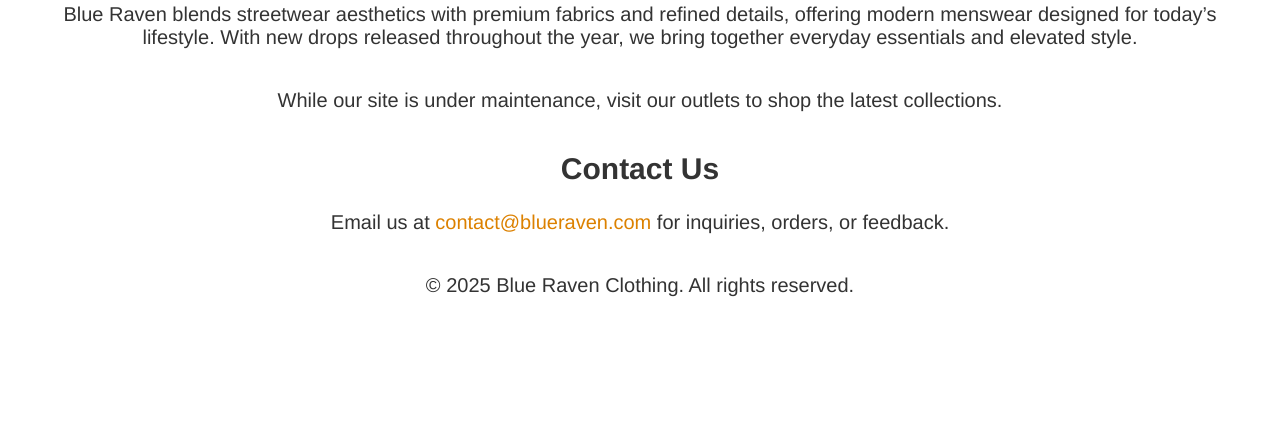
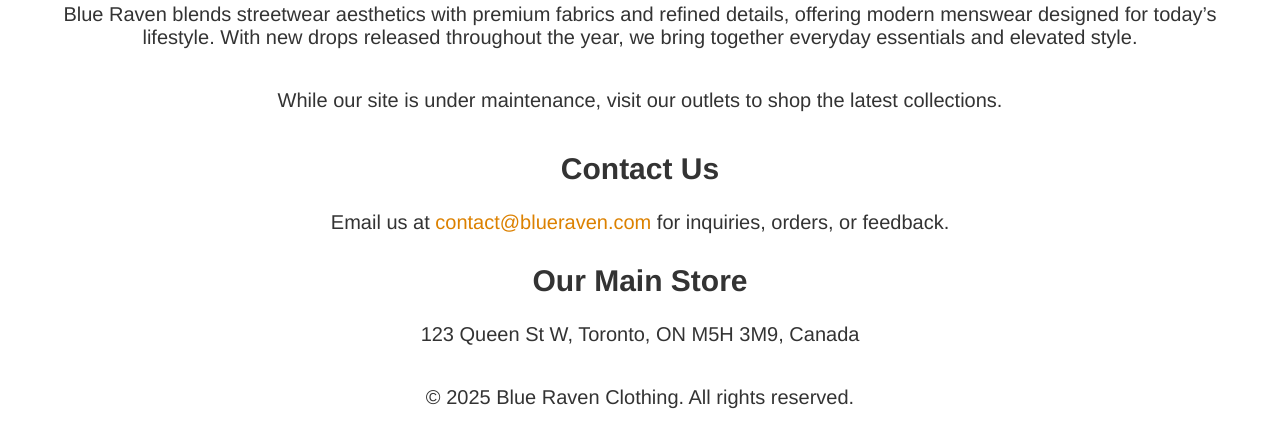
Before and after one commit to sohailmcs/sohailmcs.github.io, a plain HTML site: page index.html in a window 1280 px wide. Shown: the part 597-1044 px from the top of the page. Before the commit the page ends 942 px from the top, so only its background shows below. Drawn offline with Linux system fonts and the light colour scheme.

Commit message:
Update index.html

```diff
--- a/index.html
+++ b/index.html
@@ -88,6 +88,9 @@
     <section id="contact">
         <h2>Contact Us</h2>
         <p>Email us at <a href="mailto:#">contact@blueraven.com</a> for inquiries, orders, or feedback.</p>
+
+    <h2>Our Main Store</h2>
+        <p>123 Queen St W, Toronto, ON M5H 3M9, Canada</p>
     </section>
 
     <!-- Footer -->
```
